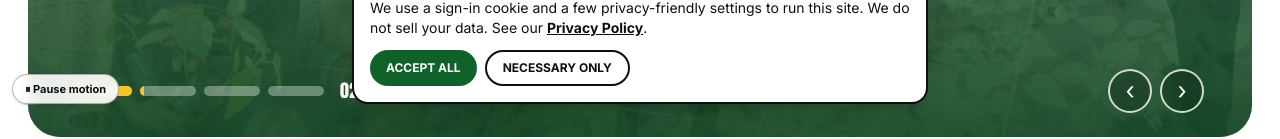
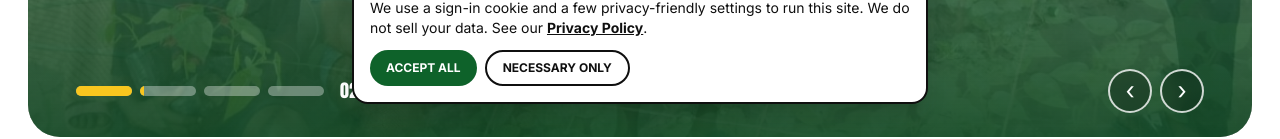
Before and after one commit to ashedevelopers/ashe-international-web, a React (Vite) app: page / in a window 1280 px wide. Shown: the part 684-823 px from the top of the page. Built offline with nearby package versions, Linux system fonts and the light colour scheme; no server answers.

Commit message:
remove the Pause/Play motion button; motion always on

```diff
--- a/src/App.jsx
+++ b/src/App.jsx
@@ -1,4 +1,3 @@
-import { useEffect, useState } from 'react';
 import { MotionConfig } from 'framer-motion';
 import { Link, Route, Routes } from 'react-router-dom';
 import { AuthProvider } from './lib/auth.jsx';
@@ -21,16 +20,10 @@ const NotFound = () => (
   </main>
 );
 
-const KEY = 'ashe_motion';
-
-// Motion is on by default on every device. The small button bottom-left lets a visitor pause it (for comfort, or to save battery).
+// reducedMotion='never': the brand animations always play, whatever the device's Reduce Motion setting says.
 export default function App() {
-  const [paused, setPaused] = useState(false);
-  useEffect(() => { try { if (localStorage.getItem(KEY) === 'paused') setPaused(true); } catch { /* ignore */ } }, []);
-  useEffect(() => { document.documentElement.classList.toggle('motion-paused', paused); }, [paused]);
-  const toggle = () => setPaused((p) => { const n = !p; try { localStorage.setItem(KEY, n ? 'paused' : 'on'); } catch { /* ignore */ } return n; });
   return (
-    <MotionConfig reducedMotion={paused ? 'always' : 'never'}>
+    <MotionConfig reducedMotion='never'>
       <AuthProvider>
         <Routes>
           <Route path='/' element={<Home />} />
@@ -55,9 +48,6 @@ export default function App() {
           <Route path='*' element={<NotFound />} />
         </Routes>
       </AuthProvider>
-      <button type='button' onClick={toggle} aria-pressed={paused} className='fixed bottom-3 left-3 z-[55] rounded-full border border-ashe-ink/30 bg-white/90 px-3 py-1.5 text-[11px] font-bold shadow backdrop-blur'>
-        {paused ? '▶ Play motion' : '⏸ Pause motion'}
-      </button>
     </MotionConfig>
   );
 }
--- a/src/index.css
+++ b/src/index.css
@@ -8,8 +8,4 @@
   h1, h2, h3 { @apply font-display font-normal uppercase leading-[.95]; }
 }
 
-/* Motion plays on every device by default. Visitors who want less can press "Pause motion" (bottom-left), which also stops the CSS animations here. */
-html.motion-paused *, html.motion-paused *::before, html.motion-paused *::after {
-  animation: none !important;
-  scroll-behavior: auto !important;
-}
+/* Motion is part of the brand and plays on every device: no prefers-reduced-motion override is applied. */
```
